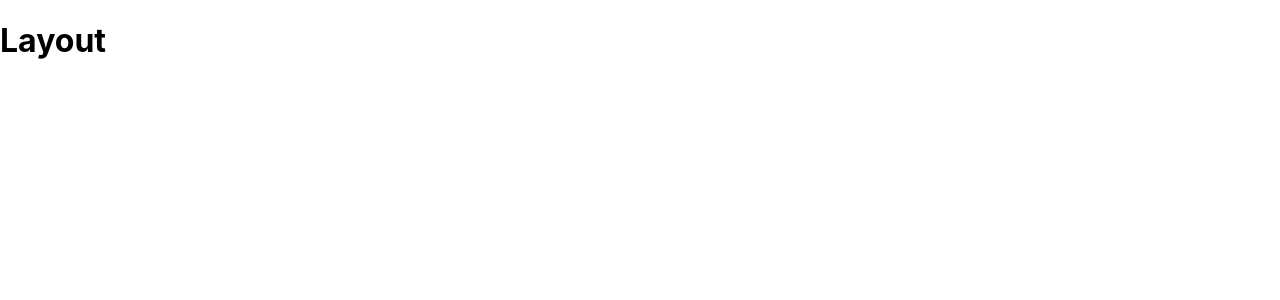
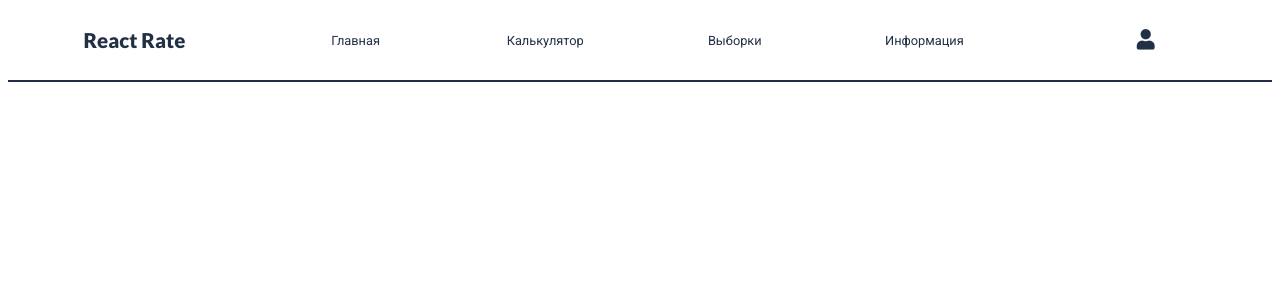
Before and after one commit to VitalyZibulski/React-Rate, a React (Create React App) app: page / in a window 1280 px wide. Shown: the top 300 px of the page. Built offline with nearby package versions, Linux system fonts and the light colour scheme.

Commit message:
add header, navbar layouts

```diff
--- a/public/index.html
+++ b/public/index.html
@@ -24,6 +24,7 @@
       work correctly both with client-side routing and a non-root public URL.
       Learn how to configure a non-root public URL by running `npm run build`.
     -->
+    <link href="https://use.fontawesome.com/releases/v5.0.13/css/all.css" rel="stylesheet">
     <title>React Rate</title>
   </head>
   <body>
--- /dev/null
+++ b/src/components/header/Header.js
@@ -0,0 +1,23 @@
+import React from 'react';
+import './header.scss';
+import {NavBar} from "../navbar/Navbar";
+
+export const Header = () => {
+  return (
+    <div className='header'>
+      <div className='headerWrap'>
+        <div className="logo">
+          <a href="/">
+            <h2>React Rate</h2>
+          </a>
+        </div>
+
+        <NavBar />
+
+        <div className="person">
+          <i className="fa fa-user" aria-hidden="true"/></div>
+      </div>
+      <hr/>
+    </div>
+  )
+}
--- /dev/null
+++ b/src/components/header/header.scss
@@ -0,0 +1,48 @@
+@import url('https://fonts.googleapis.com/css2?family=Lato:wght@900&family=Roboto:ital,wght@1,500&display=swap');
+
+.header{
+  min-height: 5vw;
+  hr{
+    border: 1px solid #223046;
+  }
+
+}
+
+.headerWrap{
+
+  display: grid;
+  grid-template-columns: 1fr 3fr 1fr;
+}
+
+.logo{
+
+  display: flex;
+  justify-content: center;
+  align-items: center;
+
+  a{
+    text-decoration: none;
+
+  }
+
+  h2{
+    font-family: 'Lato', sans-serif;
+    color: #223046;
+    font-size: 1.6vw;
+    cursor: pointer;
+
+  }
+
+}
+
+.person{
+  display: flex;
+  justify-content: center;
+  align-items: center;
+
+  i{
+    color: #223046;
+    font-size: 1.6vw;
+    cursor: pointer;
+  }
+}
--- a/src/components/layout/Layout.js
+++ b/src/components/layout/Layout.js
@@ -1,10 +1,11 @@
 import React from 'react';
 import './layout.scss';
 import {AddClass} from '../../hoc/AddClass';
+import {Header} from "../header/Header";
 
 const Layout = () => {
   return (
-    <h1>Layout</h1>
+    <Header />
   )
 }
 
--- /dev/null
+++ b/src/components/navbar/Navbar.js
@@ -0,0 +1,16 @@
+import React from 'react';
+import './navbar.scss';
+import {AddClass} from '../../hoc/AddClass';
+
+export const NavBar = () => {
+  return (
+    <nav>
+      <ul>
+        <li><a href="/">Главная</a></li>
+        <li><a href="/calc">Калькулятор</a></li>
+        <li><a href="/sample">Выборки</a></li>
+        <li><a href="/info">Информация</a></li>
+      </ul>
+    </nav>
+  )
+}
--- /dev/null
+++ b/src/components/navbar/navbar.scss
@@ -0,0 +1,37 @@
+@import url('https://fonts.googleapis.com/css2?family=Lato:wght@900&family=Roboto:ital,wght@1,500&display=swap');
+
+nav{
+  text-align: center;
+  min-height: 5vw;
+
+  ul{
+
+    list-style: none;
+    margin: 0;
+    padding: 0;
+    display: block;
+    min-height: 5vw;
+    display: grid;
+    grid-template-columns: repeat(4, 1fr);
+
+
+
+    li{
+      display: inline-block;
+      align-self: center;
+      transition: all .2s ease-in;
+
+      a{
+        text-decoration: none;
+        font-family: 'Roboto', sans-serif;
+        font-size: 1vw;
+        color: #223046;
+
+      }
+      a:hover{
+        color: black;
+      }
+
+    }
+  }
+}
--- a/src/index.scss
+++ b/src/index.scss
@@ -1,13 +1 @@
-body {
-  margin: 0;
-  font-family: -apple-system, BlinkMacSystemFont, 'Segoe UI', 'Roboto', 'Oxygen',
-    'Ubuntu', 'Cantarell', 'Fira Sans', 'Droid Sans', 'Helvetica Neue',
-    sans-serif;
-  -webkit-font-smoothing: antialiased;
-  -moz-osx-font-smoothing: grayscale;
-}
-
-code {
-  font-family: source-code-pro, Menlo, Monaco, Consolas, 'Courier New',
-    monospace;
-}
+@import url('https://fonts.googleapis.com/css2?family=Lato&family=Roboto&display=swap');
```
